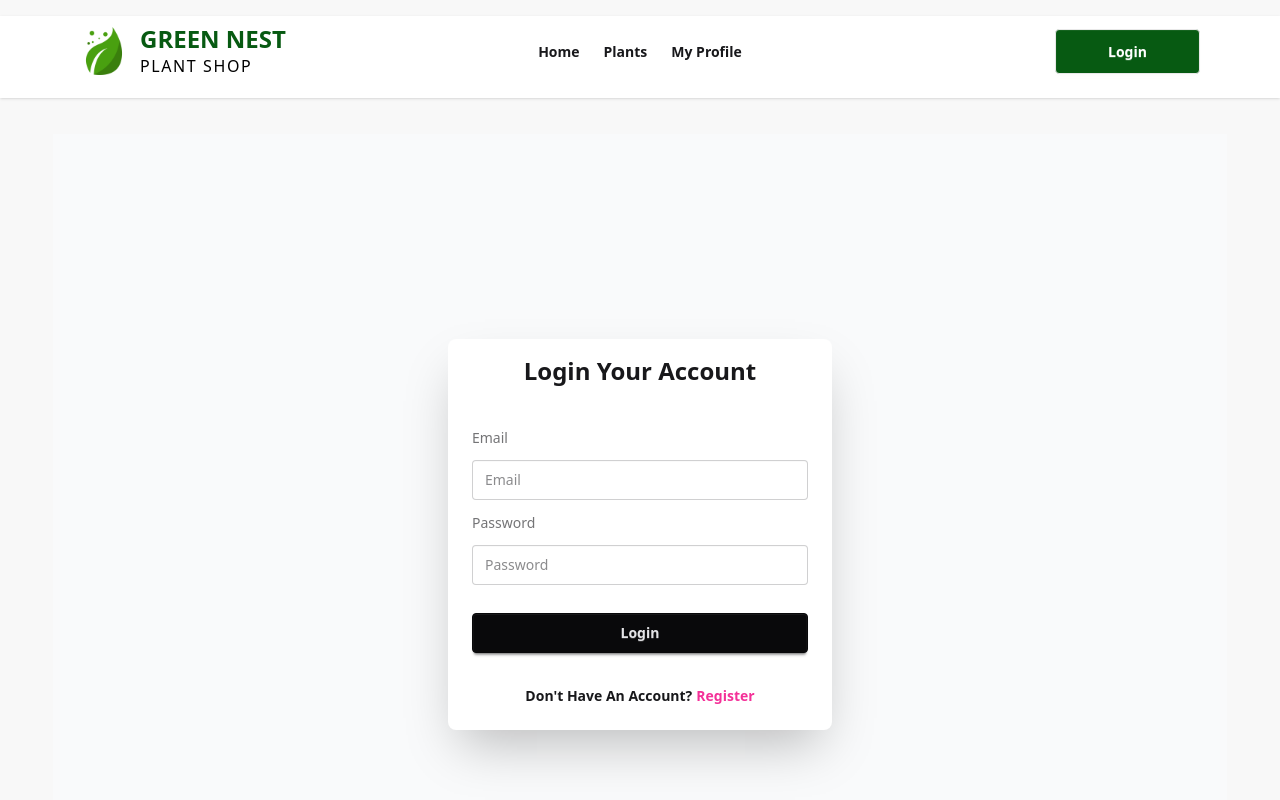
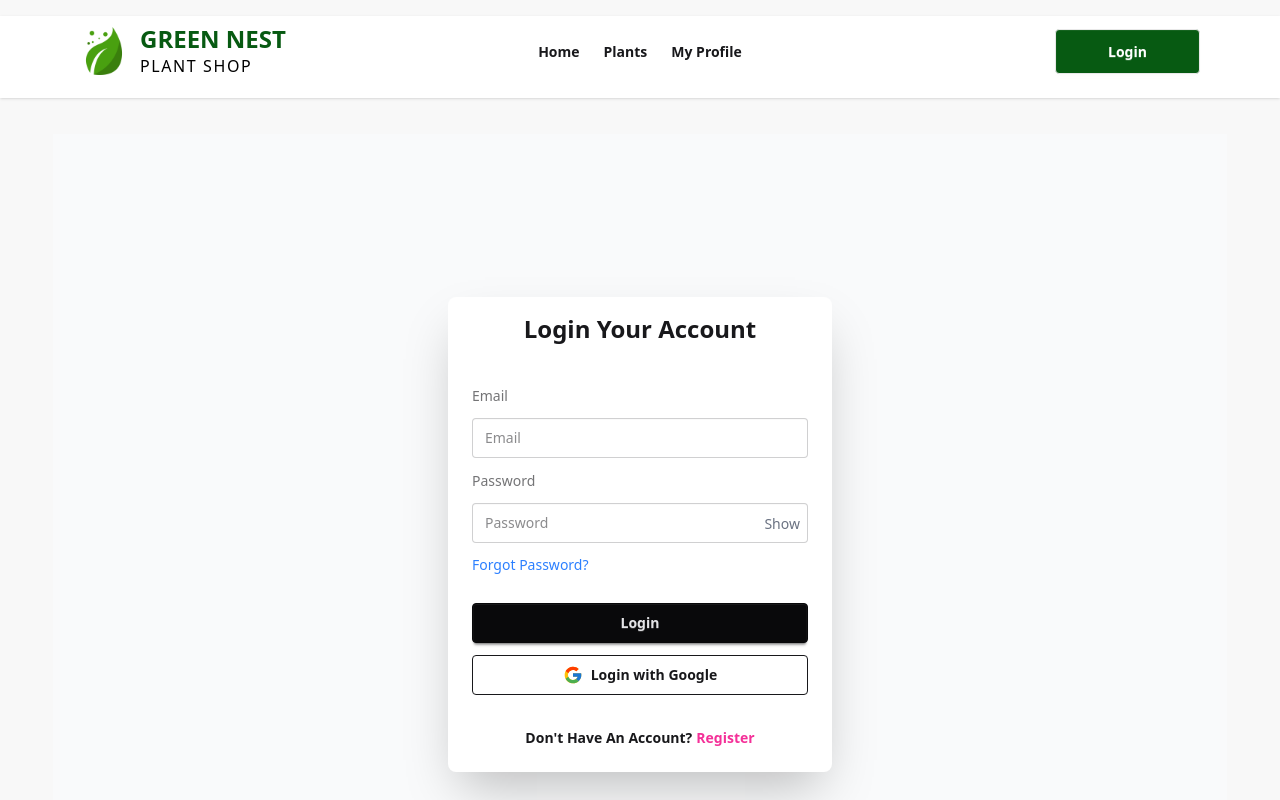
Before and after one commit to shakib-ahmmed/green-nest-plant-shop, a React (Vite) app: page /auth/login in a window 1280 px wide. Shown: the top 800 px of the page. Built offline with nearby package versions, Linux system fonts and the light colour scheme; no server answers.

Commit message:
PlantOfTheWeek Page Created

```diff
--- a/src/Pages/Home.jsx
+++ b/src/Pages/Home.jsx
@@ -4,6 +4,7 @@ import PlantCard from "../components/PlantCard";
 import { Link } from "react-router-dom";
 import { PlantContext } from "../Provider/PlantContext";
 import Loading from "./Loading";
+import PlantOfTheWeek from "../components/PlantOfTheWeek";
 
 const Home = () => {
     const { plants, loading } = useContext(PlantContext);
@@ -98,6 +99,11 @@ const Home = () => {
                             </div>
                         ))}
                     </div>
+
+                    {/* Plant of the week section */}
+
+                    <PlantOfTheWeek />
+
                 </div>
             </div>
         </div>
--- a/src/Pages/Login.jsx
+++ b/src/Pages/Login.jsx
@@ -3,11 +3,17 @@ import { Link, useNavigate, useLocation } from 'react-router-dom';
 import { AuthContext } from '../Provider/AuthProvider';
 import { toast, ToastContainer } from 'react-toastify';
 import 'react-toastify/dist/ReactToastify.css';
+import { FcGoogle } from "react-icons/fc";
+
+
 
 const Login = () => {
     const [error, setError] = useState("");
-    const { signIn } = useContext(AuthContext);
+    const [showPassword, setShowPassword] = useState(false);
+    const { signIn, googleSignIn, setUser } = useContext(AuthContext);
     const navigate = useNavigate();
+
+
     const location = useLocation();
 
     const from = location.state?.from?.pathname || '/';
@@ -27,7 +33,6 @@ const Login = () => {
             .then((result) => {
                 const user = result.user;
                 localStorage.setItem("userToken", "token");
-
                 toast.success("Login successful!", { position: "top-center" });
                 navigate(from, { replace: true });
             })
@@ -36,6 +41,43 @@ const Login = () => {
                 toast.error(`Login failed: ${err.message}`, { position: "top-center" });
             });
     };
+
+
+    const handleGoogleLogin = () => {
+        googleSignIn()
+            .then((result) => {
+                const user = result.user;
+                setUser(user);
+                toast.success("Logged in with Google!", { position: "top-center" });
+                navigate(from, { replace: true });
+            })
+            .catch((error) => {
+                toast.error(`Google login failed: ${error.message}`, { position: "top-center" });
+            });
+    };
+
+    const { resetPassword } = useContext(AuthContext);
+
+    const handleForgotPassword = async () => {
+        const email = prompt("Enter your email to reset password:");
+        if (!email) {
+            toast.warn("Please enter your email first");
+            return;
+        }
+
+        try {
+            await resetPassword(email);
+            toast.success("Password reset email sent! Check your Gmail inbox.", {
+                position: "top-center",
+            });
+        } catch (error) {
+            toast.error(`Failed to send reset email: ${error.message}`, {
+                position: "top-center",
+            });
+        }
+    };
+
+
 
     return (
         <div className='flex justify-center min-h-screen items-center bg-gray-50'>
@@ -51,20 +93,41 @@ const Login = () => {
                             placeholder="Email"
                             required
                         />
-
                         <label className="label">Password</label>
-                        <input
-                            name='password'
-                            type="password"
-                            className="input input-bordered w-full"
-                            placeholder="Password"
-                            required
-                        />
+                        <div className="relative">
+                            <input
+                                name='password'
+                                type={showPassword ? "text" : "password"}
+                                className="input input-bordered w-full pr-10"
+                                placeholder="Password"
+                                required
+                            />
+                            <button
+                                type="button"
+                                onClick={() => setShowPassword(!showPassword)}
+                                className="absolute right-2 top-1/2 -translate-y-1/2 text-gray-500 hover:text-gray-700"
+                            >
+                                {showPassword ? "Hide" : "Show"}
+                            </button>
+                        </div>
 
                         {error && <p className='text-red-600'>{error}</p>}
 
+                        <p
+                            onClick={() => handleForgotPassword()}
+                            className="text-sm text-blue-500 hover:underline cursor-pointer"
+                        >
+                            Forgot Password?
+                        </p>
                         <button type='submit' className="btn btn-neutral w-full mt-4">Login</button>
 
+                        <button
+                            onClick={handleGoogleLogin}
+                            className="btn btn-outline w-full flex items-center justify-center gap-2"
+                        >
+                            <FcGoogle size={20} />
+                            Login with Google
+                        </button>
                         <p className='font-semibold text-center pt-5'>
                             Don't Have An Account?
                             <Link to="/auth/register" className='text-secondary ml-1'>Register</Link>
--- a/src/Pages/Register.jsx
+++ b/src/Pages/Register.jsx
@@ -1,13 +1,12 @@
 
 import { Link, useNavigate } from 'react-router-dom';
+
 import React, { useState, useContext } from 'react';
+import { AuthContext } from '../Provider/AuthProvider';
 
-import { AuthContext } from '../Provider/AuthProvider';
-import { toast } from 'react-toastify';
+import { toast, ToastContainer } from 'react-toastify';
 
-
-
-
+import 'react-toastify/dist/ReactToastify.css';
 
 
 
@@ -15,7 +14,8 @@ import { toast } from 'react-toastify';
 const Register = () => {
     const { createUser, setUser, updateUser } = useContext(AuthContext);
     const [nameError, setNameError] = useState("");
-
+    const [passwordError, setPasswordError] = useState("");
+    const [showPassword, setShowPassword] = useState(false);
 
     const navigate = useNavigate();
 
@@ -23,23 +23,34 @@ const Register = () => {
         e.preventDefault();
 
         const form = e.target;
-        const name = form.name.value;
+        const name = form.name.value.trim();
 
-        const photo = form.photo.value;
 
-        const email = form.email.value;
+        const photo = form.photo.value.trim();
+
+        const email = form.email.value.trim();
         const password = form.password.value;
 
-        if (name.length < 5) {
-            setNameError("Name should be more than 5 characters");
 
-            toast.warn("Name should be more than 5 characters!");
+        if (name.length < 6) {
+            setNameError("Name should be more than 6 characters");
             return;
         } else {
             setNameError("");
         }
-
-
+        if (password.length < 6) {
+            setPasswordError("Password must be at least 6 characters long");
+            return;
+        }
+        if (!/[A-Z]/.test(password)) {
+            setPasswordError("Password must contain at least one uppercase letter");
+            return;
+        }
+        if (!/[a-z]/.test(password)) {
+            setPasswordError("Password must contain at least one lowercase letter");
+            return;
+        }
+        setPasswordError("");
         createUser(email, password)
             .then((result) => {
                 const user = result.user;
@@ -49,14 +60,11 @@ const Register = () => {
                         toast.success("Registration Successful");
                         navigate('/');
                     })
-
-
                     .catch(() => {
                         setUser(user);
                         toast.info("User created but profile update failed.");
                     });
             })
-
             .catch((error) => {
                 toast.error(`❌ ${error.message}`);
             });
@@ -70,6 +78,7 @@ const Register = () => {
                 </h2>
                 <form onSubmit={handleRegister} className="card-body">
                     <fieldset className="fieldset">
+
                         <label className="label">Your Name</label>
                         <input
                             name='name'
@@ -79,7 +88,6 @@ const Register = () => {
                             required
                         />
                         {nameError && <p className='text-red-600'>{nameError}</p>}
-
                         <label className="label">Photo URL</label>
                         <input
                             name='photo'
@@ -88,7 +96,6 @@ const Register = () => {
                             placeholder="Photo URL"
                             required
                         />
-
                         <label className="label">Email</label>
                         <input
                             name='email'
@@ -97,31 +104,37 @@ const Register = () => {
                             placeholder="Email"
                             required
                         />
-
                         <label className="label">Password</label>
-                        <input
-                            name='password'
-                            type="password"
-                            className="input"
-                            placeholder="Password"
-                            required
-                        />
-
+                        <div className="relative">
+                            <input
+                                name='password'
+                                type={showPassword ? "text" : "password"}
+                                className="input input-bordered  pr-10"
+                                placeholder="Password"
+                                required
+                            />
+                            <button
+                                type="button"
+                                onClick={() => setShowPassword(!showPassword)}
+                                className="absolute right-6 top-1/2 -translate-y-1/2 text-gray-500 hover:text-gray-700"
+                            >
+                                {showPassword ? "Hide" : "Show"}
+                            </button>
+                        </div>
+                        {passwordError && <p className='text-red-600'>{passwordError}</p>}
                         <button type='submit' className="btn btn-neutral mt-4 w-full">
                             Register
                         </button>
-
                         <p className='font-semibold text-center pt-5'>
                             Already have an account?
-                            <Link
-                                to="/auth/login"
-                                className='text-secondary ml-1'>
+                            <Link to="/auth/login" className='text-secondary ml-1'>
                                 Login
                             </Link>
                         </p>
                     </fieldset>
                 </form>
             </div>
+            <ToastContainer position="top-center" />
         </div>
     );
 };
--- /dev/null
+++ b/src/components/PlantOfTheWeek.jsx
@@ -0,0 +1,47 @@
+import React, { useEffect, useState } from "react";
+import Loading from "../Pages/Loading";
+import { Link } from "react-router-dom";
+
+const PlantOfTheWeek = () => {
+    const [featuredPlant, setFeaturedPlant] = useState(null);
+
+    useEffect(() => {
+        fetch("/plant-data.json")
+            .then((res) => res.json())
+            .then((data) => {
+                if (!data || data.length === 0) return;
+                const randomIndex = Math.floor(Math.random() * data.length);
+                setFeaturedPlant(data[randomIndex]);
+            })
+            .catch((err) => console.error("Failed to fetch plant data:", err));
+    }, []);
+
+    if (!featuredPlant) return <Loading />;
+
+    return (
+        <section className="bg-green-50 py-12 text-center rounded-lg shadow-md my-12">
+            <h2 className="text-3xl font-bold mb-10">Plant of the Week</h2>
+
+            <div className="flex flex-col md:flex-row items-center justify-center gap-20">
+                <img
+                    src={featuredPlant.image}
+                    alt={featuredPlant.plantName}
+                    className="w-200 h-115 object-cover rounded-lg shadow-lg transform hover:scale-105 transition duration-300"
+                />
+                <div className="max-w-md text-left flex flex-col">
+                    <h3 className="text-2xl font-semibold mb-2">{featuredPlant.plantName}</h3>
+                    <p className="mb-4 text-gray-700">{featuredPlant.description}</p>
+                    <p className="mb-4 font-medium text-gray-800">Care Level</p>
+                    <Link
+                        to={`/plant-details/${featuredPlant.plantId}`}
+                        className="mt-auto text-center bg-green-500 hover:bg-green-600 text-white font-medium py-2 rounded-md"
+                    >
+                        View Details
+                    </Link>
+                </div>
+            </div>
+        </section>
+    );
+};
+
+export default PlantOfTheWeek;
```
Also changed, not shown: src/Provider/AuthProvider.jsx (+25 -2 lines).
